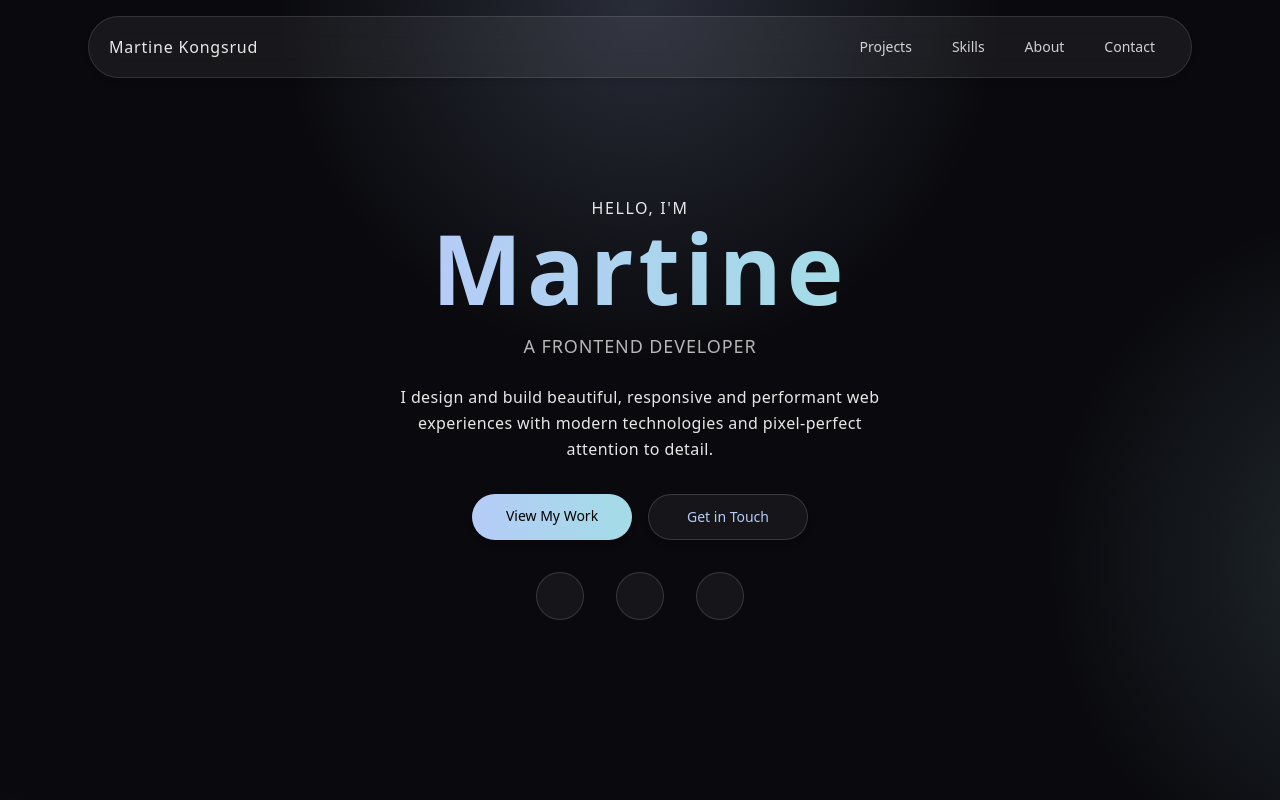
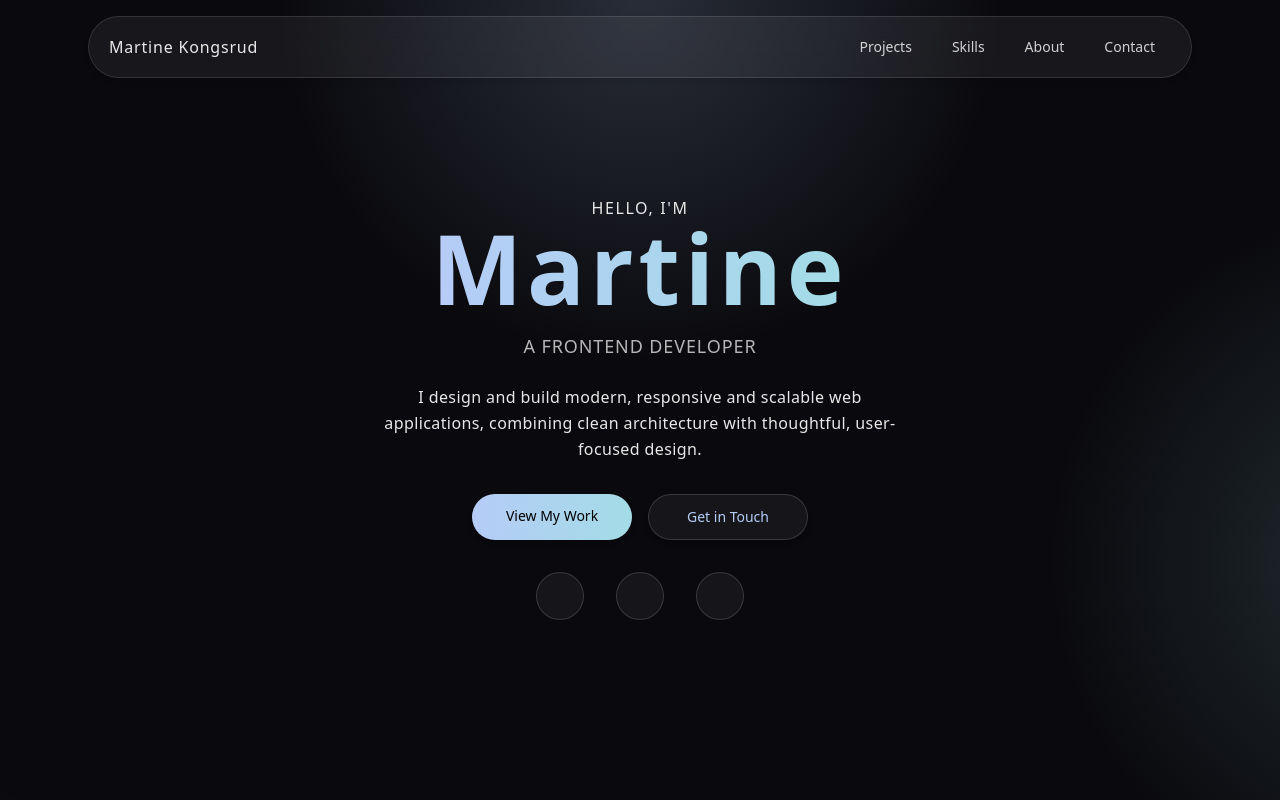
Before and after one commit to Martinekong/portfolio-v2, a React (Vite) app: page / in a window 1280 px wide. Shown: the top 800 px of the page. Built offline with nearby package versions, Linux system fonts and the light colour scheme; some icons are missing.

Commit message:
Update Hero.tsx

```diff
--- a/src/components/Hero.tsx
+++ b/src/components/Hero.tsx
@@ -16,8 +16,8 @@ export default function Hero() {
         A Frontend Developer
       </p>
       <p className="mt-6 max-w-lg text-pretty text-white/90 leading-relaxed tracking-wide">
-        I design and build beautiful, responsive and performant web experiences
-        with modern technologies and pixel-perfect attention to detail.
+        I design and build modern, responsive and scalable web applications,
+        combining clean architecture with thoughtful, user-focused design.
       </p>
 
       <div className="mt-8 flex flex-wrap gap-4 justify-center">
```
